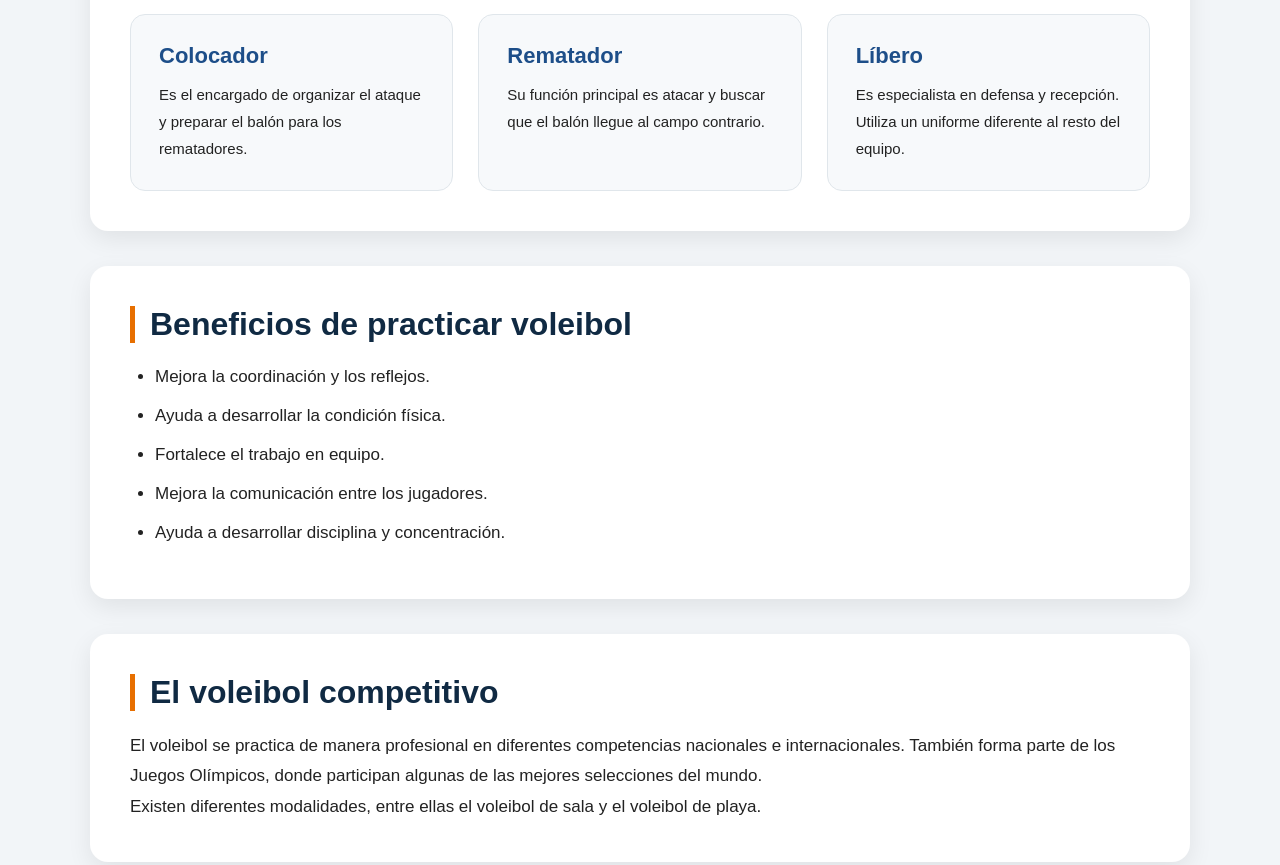
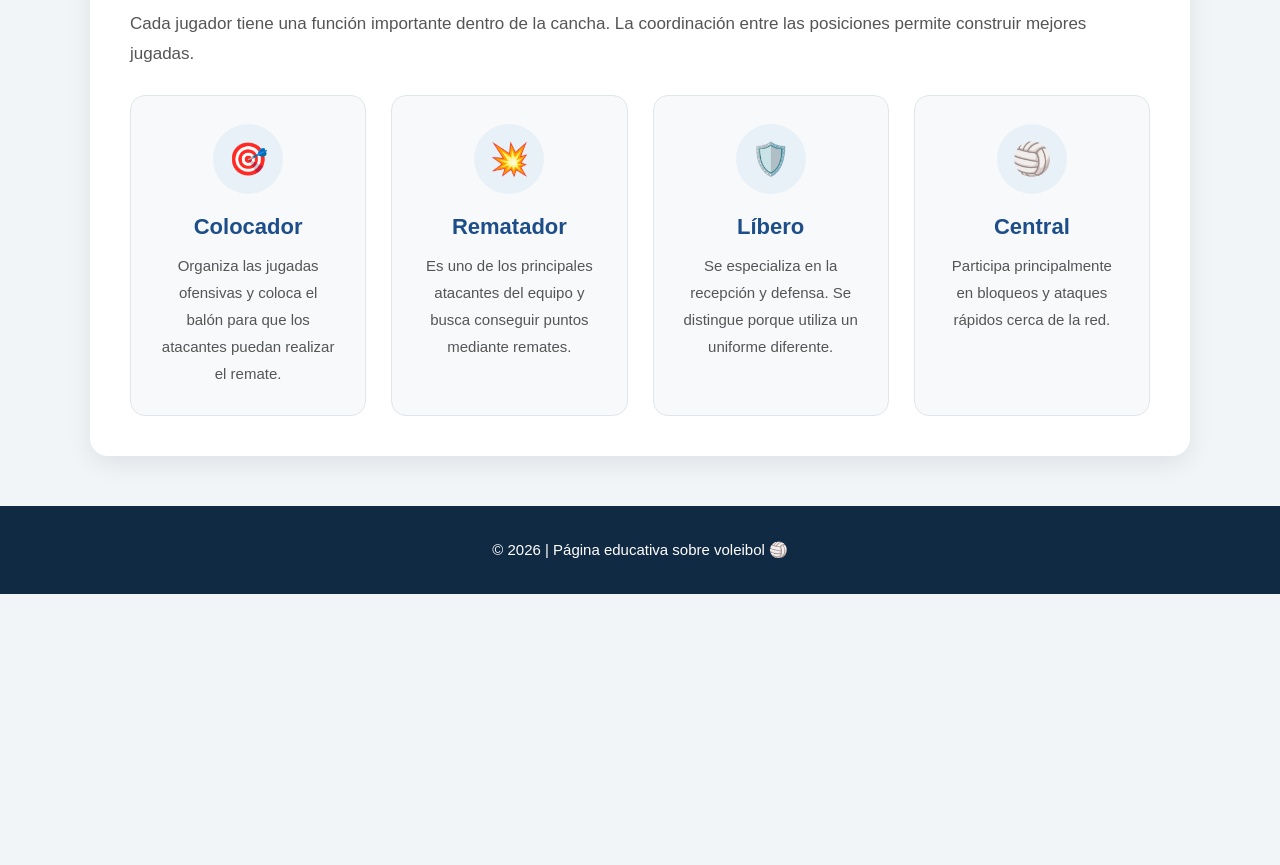
Before and after one commit to km5293134-spec/Desarrollo-de-Software, a plain HTML site: page pagina_Voleibol/index.html in a window 1280 px wide. Shown: the part 1860-2725 px from the top of the page. After the commit the page ends 2454 px from the top, so only its background shows below. Drawn offline with Linux system fonts and the light colour scheme.

Commit message:
Mejora la seccion de posiciones

```diff
--- a/pagina_Voleibol/index.html
+++ b/pagina_Voleibol/index.html
@@ -94,63 +94,50 @@
 <section id="posiciones">
     <h2>Posiciones principales</h2>
 
+    <p class="descripcion-seccion">
+        Cada jugador tiene una función importante dentro de la cancha.
+        La coordinación entre las posiciones permite construir mejores jugadas.
+    </p>
+
     <div class="posiciones">
 
-                <article>
+        <article class="tarjeta-posicion">
+            <div class="icono-posicion">🎯</div>
             <h3>Colocador</h3>
             <p>
-                        Es el encargado de organizar el ataque y preparar
-                        el balón para los rematadores.
+                Organiza las jugadas ofensivas y coloca el balón para que
+                los atacantes puedan realizar el remate.
             </p>
         </article>
 
-                <article>
+        <article class="tarjeta-posicion">
+            <div class="icono-posicion">💥</div>
             <h3>Rematador</h3>
             <p>
-                        Su función principal es atacar y buscar que el balón
-                        llegue al campo contrario.
+                Es uno de los principales atacantes del equipo y busca
+                conseguir puntos mediante remates.
             </p>
         </article>
 
-                <article>
+        <article class="tarjeta-posicion">
+            <div class="icono-posicion">🛡️</div>
             <h3>Líbero</h3>
             <p>
-                        Es especialista en defensa y recepción. Utiliza un
-                        uniforme diferente al resto del equipo.
+                Se especializa en la recepción y defensa. Se distingue
+                porque utiliza un uniforme diferente.
+            </p>
+        </article>
+
+        <article class="tarjeta-posicion">
+            <div class="icono-posicion">🏐</div>
+            <h3>Central</h3>
+            <p>
+                Participa principalmente en bloqueos y ataques rápidos
+                cerca de la red.
             </p>
         </article>
 
     </div>
-        </section>
-
-        <!-- BENEFICIOS -->
-        <section id="beneficios">
-            <h2>Beneficios de practicar voleibol</h2>
-
-            <ul>
-                <li>Mejora la coordinación y los reflejos.</li>
-                <li>Ayuda a desarrollar la condición física.</li>
-                <li>Fortalece el trabajo en equipo.</li>
-                <li>Mejora la comunicación entre los jugadores.</li>
-                <li>Ayuda a desarrollar disciplina y concentración.</li>
-            </ul>
-        </section>
-
-        <!-- COMPETENCIAS -->
-        <section>
-            <h2>El voleibol competitivo</h2>
-
-            <p>
-                El voleibol se practica de manera profesional en diferentes
-                competencias nacionales e internacionales. También forma parte
-                de los Juegos Olímpicos, donde participan algunas de las
-                mejores selecciones del mundo.
-            </p>
-
-            <p>
-                Existen diferentes modalidades, entre ellas el voleibol de
-                sala y el voleibol de playa.
-            </p>
 </section>
 
     </main>
--- a/pagina_Voleibol/style.css
+++ b/pagina_Voleibol/style.css
@@ -254,3 +254,39 @@ footer p {
 .hero-balon {
     font-size: 140px;
 }
+/* TARJETAS DE POSICIONES */
+.descripcion-seccion {
+    margin-bottom: 25px;
+    color: #555;
+}
+
+.tarjeta-posicion {
+    text-align: center;
+    position: relative;
+    overflow: hidden;
+}
+
+.icono-posicion {
+    width: 70px;
+    height: 70px;
+    margin: 0 auto 20px;
+    display: flex;
+    align-items: center;
+    justify-content: center;
+    border-radius: 50%;
+    background: #e9f1f8;
+    font-size: 32px;
+}
+
+.tarjeta-posicion h3 {
+    margin-bottom: 12px;
+    font-size: 22px;
+}
+
+.tarjeta-posicion p {
+    color: #555;
+}
+
+.tarjeta-posicion:hover {
+    border-color: #1d4e89;
+}
```
Lines whose indentation alone changed are shown as unchanged.
